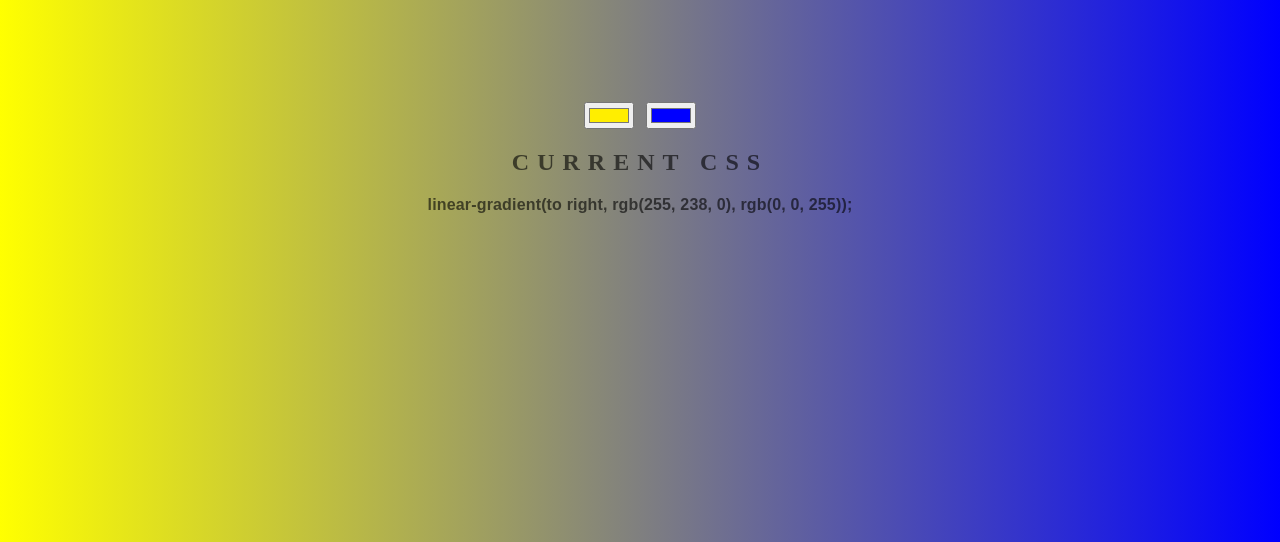
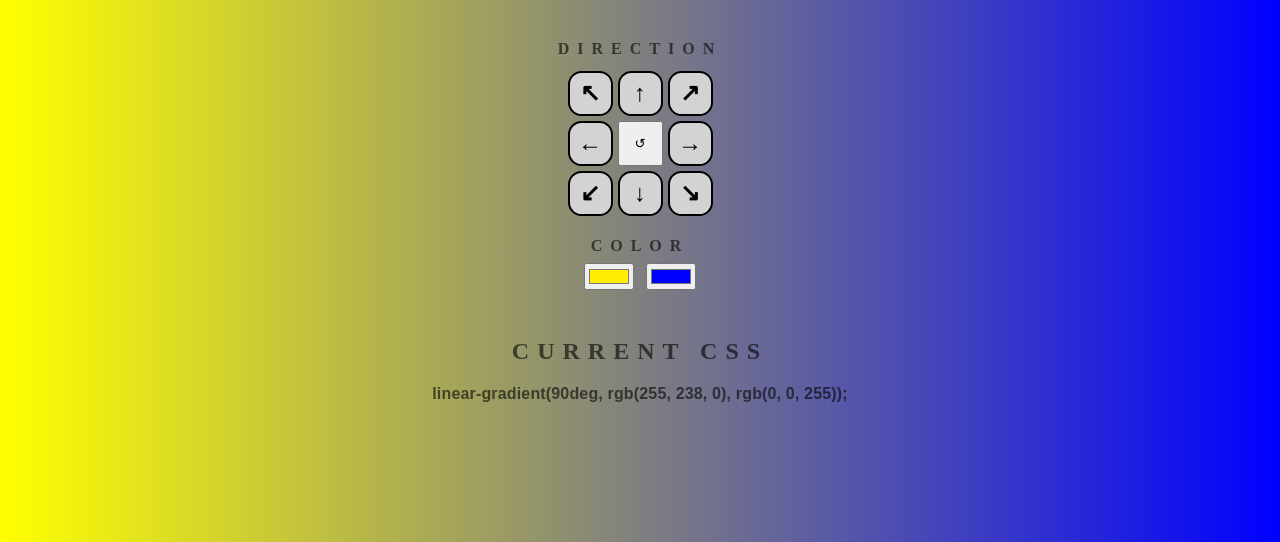
Before and after one commit to SilesiaFinest/apps, a plain HTML site: page Gradient_Generator/index.html in a window 1280 px wide. Shown: the part 258-800 px from the top of the page. Drawn offline with Linux system fonts and the light colour scheme.

Commit message:
added directions and radial

```diff
--- a/Gradient_Generator/index.html
+++ b/Gradient_Generator/index.html
@@ -13,10 +13,27 @@
     </head>
     <body id="gradient">
         <h1>Gradient Generator</h1>
-        <input class="color1" type="color" name="color1" value="#ffee00">
-        <input class="color2" type="color" name="color2" value="#0000ff">
+        <div class="selection">
+            <p>Direction</p>
+            <div class="container">
+                <button class="box" type="button" value="315deg">&#x2196;</button>
+                <button class="box" type="button" value="0deg">&#x2191;</button>
+                <button class="box" type="button" value="45deg">&#x2197;</button>
+                <button class="box" type="button" value="270deg">&#x2190;</button>
+                <button class="box2" type="button" id="circle">&#x21ba;</button>
+                <button class="box" type="button" value="90deg">&#x2192;</button>
+                <button class="box" type="button" value="225deg">&#x2199;</button>
+                <button class="box" type="button" value="181deg">&#x2193;</button>
+                <button class="box" type="button" value="135deg">&#x2198;</button>
+            </div>
+            <p>Color</p>
+            <div class="colors">
+                <input class="color1" type="color" name="color1" value="#ffee00">
+                <input class="color2" type="color" name="color2" value="#0000ff">
+            </div>
+        </div>
         <h2>Current CSS</h2>
-        <h3>linear-gradient(to right, rgb(255, 238, 0), rgb(0, 0, 255));</h3>
+        <h3>linear-gradient(90deg, rgb(255, 238, 0), rgb(0, 0, 255));</h3>
 
         <script type="text/javascript" src="script.js" async defer></script>
     </body>
--- a/Gradient_Generator/script.js
+++ b/Gradient_Generator/script.js
@@ -2,10 +2,22 @@ const css = document.querySelector("h3");
 const color1 = document.querySelector(".color1");
 const color2 = document.querySelector(".color2");
 const body = document.getElementById("gradient");
+const circle = document.getElementById("circle");
+let angle = "90deg";
+
+const buttons = document.querySelectorAll(".box")
+for (const button of buttons) {
+  button.addEventListener('click', function() {
+    angle = button.value;
+    setGradient();
+  })
+}
 
 function setGradient() {
     body.style.background =
-        "linear-gradient(to right,"
+        "linear-gradient("
+        + angle
+        + ","
         + color1.value
         + ", "
         + color2.value
@@ -13,5 +25,19 @@ function setGradient() {
 
         css.textContent =  body.style.background + ";";
 }
+
+function setRadial() {
+    body.style.background =
+    "radial-gradient("
+        + color1.value
+        + ", "
+        + color2.value
+        + ")";
+
+        css.textContent =  body.style.background + ";";
+}
+
+//need to add logic for color input when on radial
 color1.addEventListener("input", setGradient);
 color2.addEventListener("input", setGradient);
+circle.addEventListener("click", setRadial);
--- a/Gradient_Generator/style.css
+++ b/Gradient_Generator/style.css
@@ -1,3 +1,6 @@
+html {
+    height: 100%;
+}
 body {
 	font: 'Raleway', sans-serif;
     color: rgba(0,0,0,.6);
@@ -5,19 +8,45 @@ body {
     text-transform: uppercase;
     letter-spacing: .5em;
     top: 15%;
-	background: linear-gradient(to right, yellow, blue ); /* Standard syntax */
+    background: linear-gradient(90deg, yellow, blue ); /* Standard syntax */
+    background-repeat: no-repeat;
 }
 
 h1 {
     font: 600 4em 'Raleway', sans-serif;
     letter-spacing: .7em;
     width: 100%;
-    padding-bottom: 10%;
+    padding-bottom: 1em;
 }
 
 h3 {
 	font: 900 1em 'Raleway', sans-serif;
     text-transform: none;
     letter-spacing: 0.01em;
-
 }
+p {
+    font-weight: bold;
+    margin-block-end: 0.5em;
+}
+.selection {
+    margin-bottom: 3em;
+}
+.container {
+    margin: 5px 15px;
+    display: inline-grid;
+    grid-template-columns: repeat(3, 45px);
+    grid-template-rows: repeat(3, 45px);
+    grid-gap: 5px;
+    }
+.box {
+    display: flex;
+    background-color: lightgray;
+    border: 2px solid black;
+    width: 100%;
+    height: 100%;
+    align-items: center;
+    justify-content: center;
+    font-size: 1.5em;
+    border-radius: 30%;
+    font-weight: bolder;
+}
```
Also changed, not shown: 1 other file.
